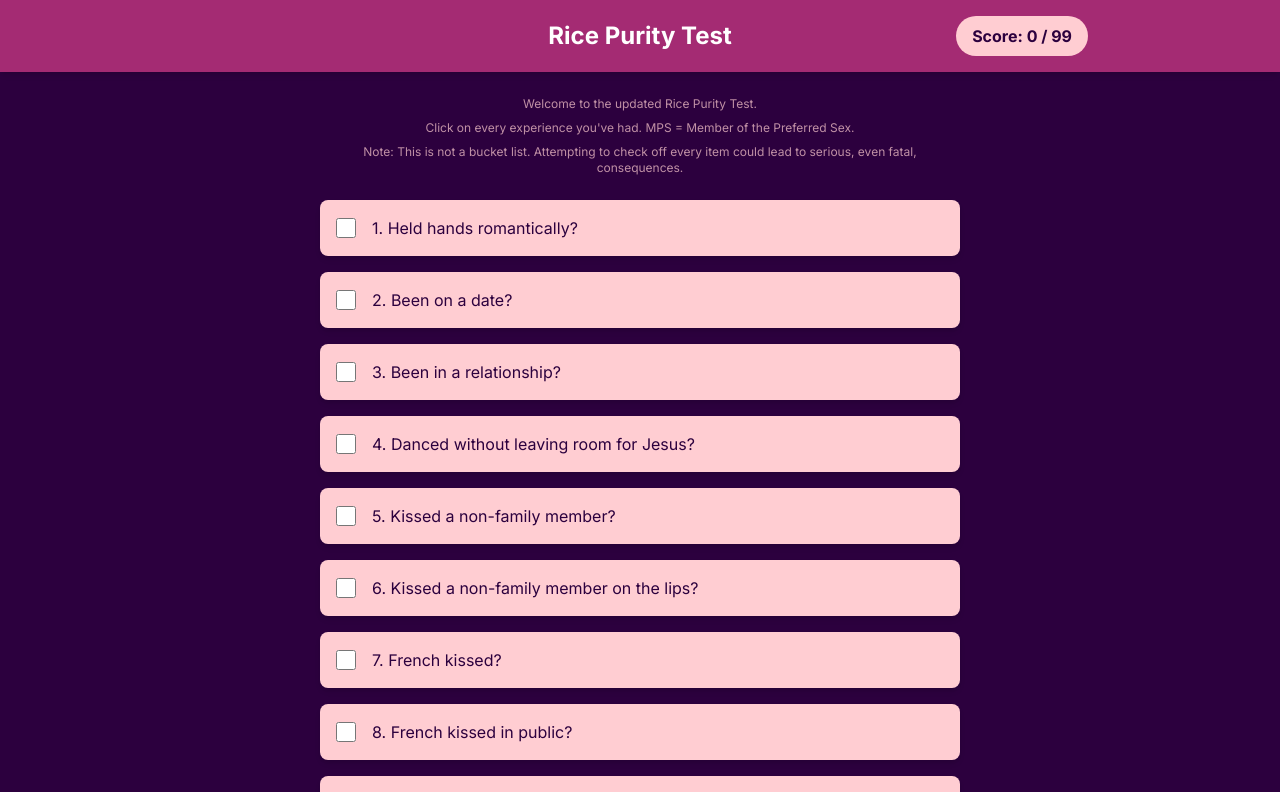
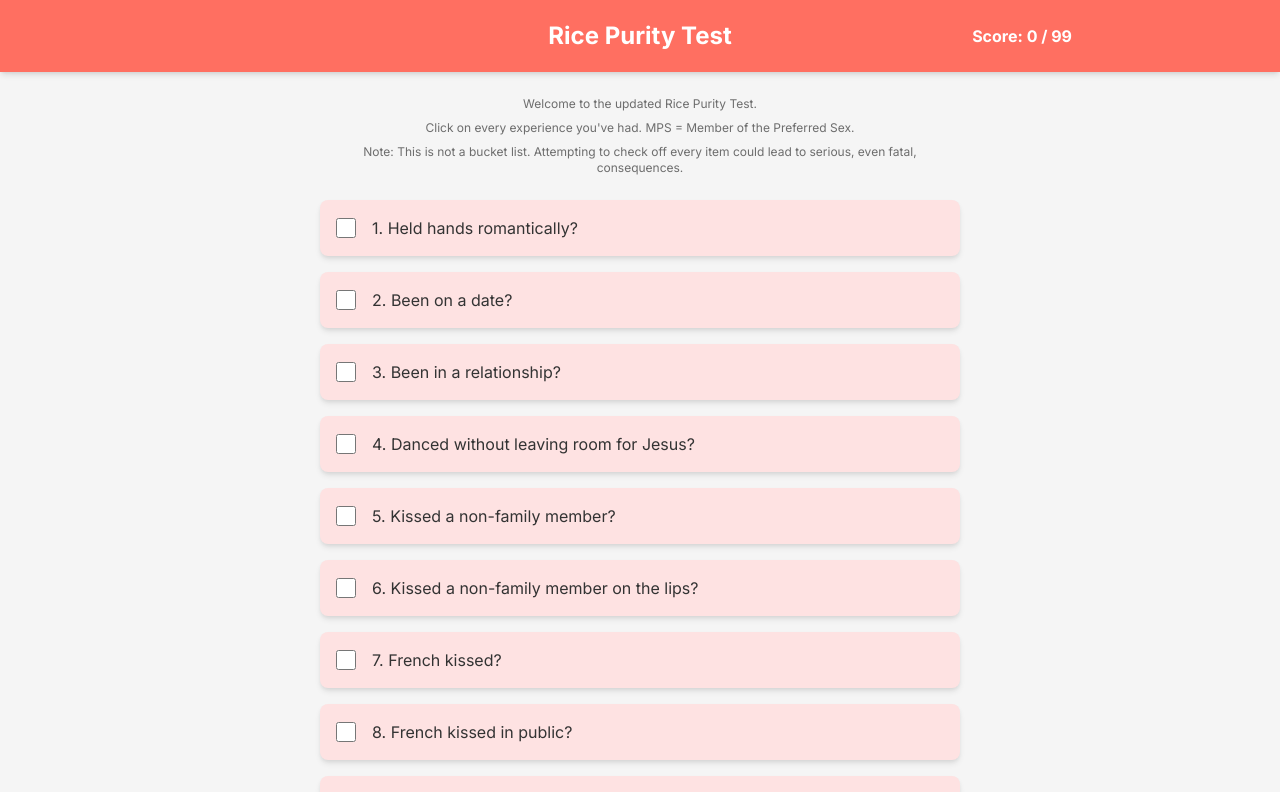
Before and after one commit to WillTheSun/ricetest, a Next.js app: page / in a window 1280 px wide. Shown: the top 792 px of the page. Built offline with nearby package versions, Linux system fonts and the light colour scheme.

Commit message:
Update color scheme

```diff
--- a/app/Quiz.tsx
+++ b/app/Quiz.tsx
@@ -36,15 +36,13 @@
 
     return (
         <div className="bg-quiz-background min-h-screen pb-20 text-quiz-text">
-            <header className="fixed top-0 left-0 right-0 bg-quiz-highlight text-white p-4 z-10 shadow-md transition-all duration-300 ease-in-out">
+            <header className="fixed top-0 left-0 right-0 bg-quiz-highlight text-white p-4 z-10 shadow-md">
                 <div className="max-w-4xl mx-auto flex justify-between items-center relative">
                     <h1 className="text-2xl font-bold md:absolute md:left-1/2 md:-translate-x-1/2 md:w-full md:text-center">
                         Rice Purity Test
                     </h1>
-                    <div className="ml-auto">
-                        <div className="bg-quiz-text text-quiz-background px-4 py-2 rounded-full font-bold">
-                            Score: {score} / {questions.length}
-                        </div>
+                    <div className="ml-auto bg-quiz-text text-quiz-background px-4 py-2 rounded-full font-bold">
+                        Score: {score} / {questions.length}
                     </div>
                 </div>
             </header>
@@ -63,8 +61,8 @@
                             className={`
                                 rounded-lg p-4 cursor-pointer transition-all duration-200
                                 ${checkedItems[index]
-                                    ? 'bg-quiz-background text-quiz-text shadow-quiz-checked'
-                                    : 'bg-quiz-text text-quiz-background shadow-quiz-unchecked hover:shadow-quiz-unchecked-hover'
+                                    ? 'bg-quiz-button-checked shadow-quiz-checked'
+                                    : 'bg-quiz-button-unchecked shadow-quiz-unchecked hover:shadow-quiz-unchecked-hover'
                                 }
                             `}
                             onClick={() => handleCheck(index)}
@@ -87,7 +85,7 @@
                 <div className="mt-8 flex justify-center">
                     <button
                         onClick={handleShare}
-                        className="bg-quiz-highlight text-white px-6 py-3 rounded-full font-bold shadow-md hover:bg-opacity-90 transition-all duration-200"
+                        className="bg-quiz-accent text-white px-6 py-3 rounded-full font-bold shadow-md hover:bg-quiz-hover transition-all duration-200"
                     >
                         Share My Score
                     </button>
--- a/tailwind.config.ts
+++ b/tailwind.config.ts
@@ -8,16 +8,22 @@
   ],
   theme: {
     extend: {
-      colors: {
-        'quiz-background': '#2C003E',
-        'quiz-text': '#FFCDD2',
-        'quiz-accent': '#FF4500',
-        'quiz-highlight': '#A42B73',
+      backgroundColor: {
+        'quiz-background': '#F5F5F5', // Off-white background
+        'quiz-button-unchecked': '#FEE2E2', // Pastel Pink for unchecked buttons
+        'quiz-button-checked': '#F5F5F5', // Off-white background
+        'quiz-accent': '#007BFF', // Electric Blue for primary buttons
+        'quiz-highlight': '#FF6F61', // Coral Pink for header
+        'quiz-hover': '#39FF14', // Neon Green for hover states
+      },
+      textColor: {
+        'quiz-text': '#333333', // Dark gray for text
+        'quiz-accent': '#007BFF',
       },
       boxShadow: {
         'quiz-unchecked': '0 4px 6px -1px rgba(0, 0, 0, 0.1), 0 2px 4px -1px rgba(0, 0, 0, 0.06)',
         'quiz-unchecked-hover': '0 10px 15px -3px rgba(0, 0, 0, 0.1), 0 4px 6px -2px rgba(0, 0, 0, 0.05)',
-        'quiz-checked': '0 0 15px rgba(255, 255, 255, 0.1)',
+        'quiz-checked': '0 0 15px rgba(255, 20, 147, 0.3)',
       },
     },
   },
```
